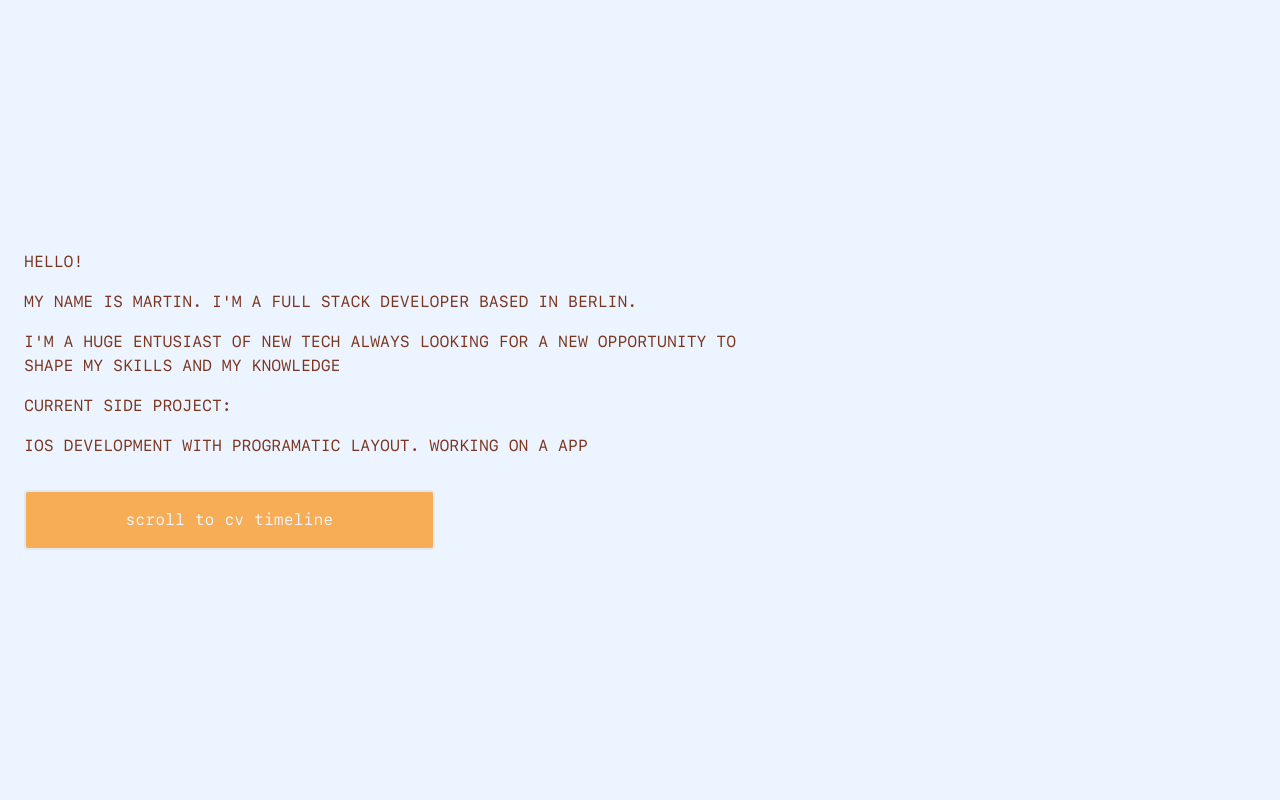
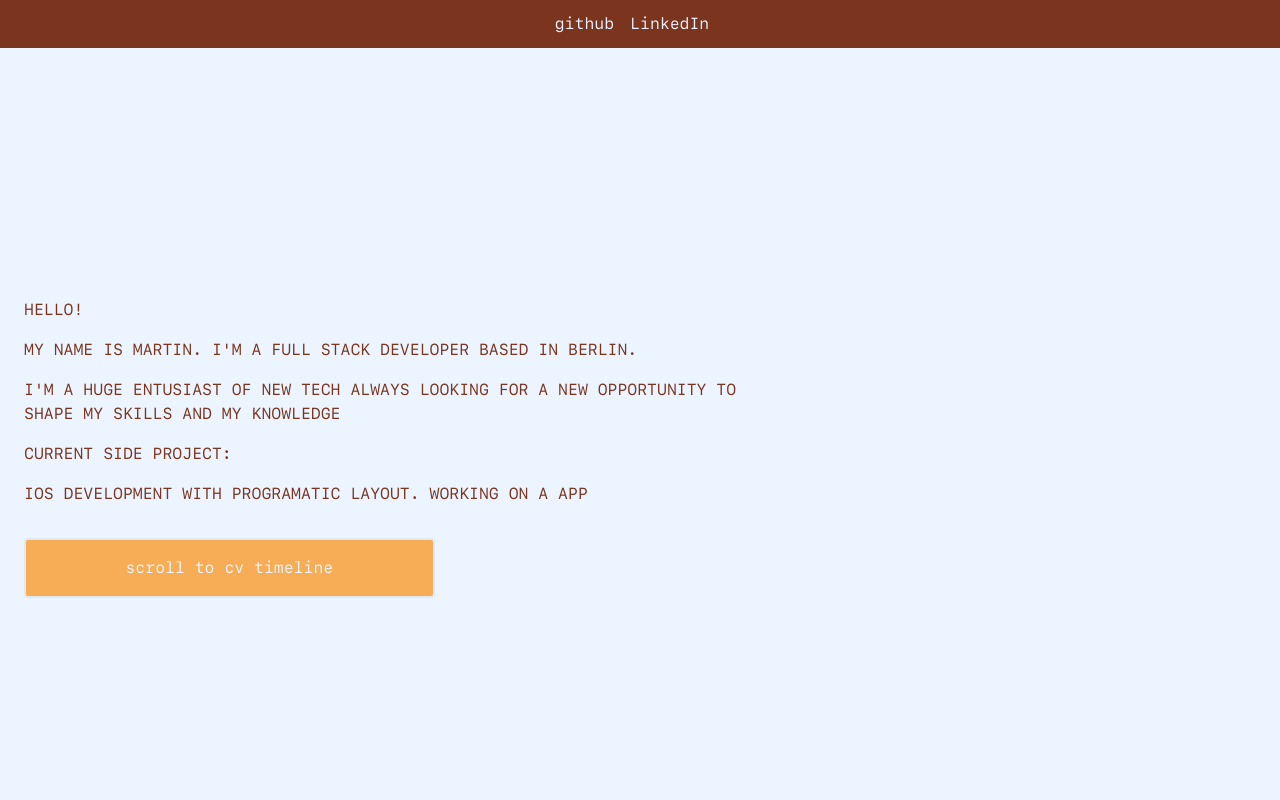
Before and after one commit to makiri1993/my-website, a Gatsby site: page / in a window 1280 px wide. Shown: the top 800 px of the page. Built offline with nearby package versions, Linux system fonts and the light colour scheme; Gatsby itself is replaced by a stand-in of ours.

Commit message:
should be nearly done

```diff
--- a/src/components/layout/main/layout.tsx
+++ b/src/components/layout/main/layout.tsx
@@ -2,6 +2,7 @@ import React, { ReactNode } from 'react'
 import Helmet from 'react-helmet'
 
 import './layout.scss'
+import Nav from '../../nav/Nav'
 
 interface Props {
   children: ReactNode
@@ -10,6 +11,7 @@ interface Props {
 const Layout = ({ children }: Props) => {
   return (
     <>
+      <Nav />
       <main className="bg-indigo-100 h-full">{children}</main>
     </>
   )
--- /dev/null
+++ b/src/components/nav/Nav.tsx
@@ -0,0 +1,41 @@
+import React from 'react'
+import { StaticQuery, graphql } from 'gatsby'
+
+interface NavData {
+  siteData: {
+    frontmatter: {
+      navigation: [{ name: string; link: string }]
+    }
+  }
+}
+
+const Nav = () => (
+  <StaticQuery
+    query={graphql`
+      {
+        siteData: markdownRemark(frontmatter: { pageKey: { eq: "page_index" } }) {
+          frontmatter {
+            navigation {
+              name
+              link
+            }
+          }
+        }
+      }
+    `}
+    render={({ siteData }: NavData) => {
+      const { navigation } = siteData.frontmatter
+      return (
+        <nav className="bg-orange-900 flex justify-center">
+          {navigation.map(({ name, link }) => (
+            <a className="py-3 text-indigo-100 mr-4" href={link}>
+              {name}
+            </a>
+          ))}
+        </nav>
+      )
+    }}
+  />
+)
+
+export default Nav
--- /dev/null
+++ b/src/components/skills/Skills.tsx
@@ -0,0 +1,30 @@
+import React, { useState } from 'react'
+import { SkillModelProps } from '../../model/SkillModel'
+
+interface SkillsProps {
+  skills: SkillModelProps[]
+}
+
+const Skills = ({ skills }: SkillsProps) => {
+  return (
+    <div className="flex flex-wrap bg-indigo-100 p-16">
+      {skills.map(({ name }, index) => {
+        return <Skill name={name} />
+      })}
+    </div>
+  )
+}
+
+interface SkillProps {
+  name: string
+}
+
+const Skill = ({ name }: SkillProps) => {
+  return (
+    <div className="bg-orange-400 mr-4 md:mr-10 mb-6 md:mb-10 p-4 md:h-32 md:w-32 rounded-full flex items-center justify-center shadow-xl transition-all flex flex-col">
+      <div className="text-orange-900 text-center">{name}</div>
+    </div>
+  )
+}
+
+export default Skills
--- a/src/content/content/pages/index.md
+++ b/src/content/content/pages/index.md
@@ -1,12 +1,10 @@
 ---
 pageKey: page_index
-slider:
-  slides:
-    - image: /img/Slider_new_1.jpg
-    - image: /img/Slider_new_2.jpg
-    - image: /img/Slider_new_3.jpg
-    - image: /img/Slider_new_4.jpg
-    - image: /img/Slider_new_5.jpg
+navigation:
+  - name: github
+    link: https://github.com/makiri1993
+  - name: LinkedIn
+    link: https://www.linkedin.com/in/martin-kireew-93912a153/
 introduction:
   - Hello!
   - my name is martin. I'm a full stack developer based in berlin.
@@ -76,4 +74,59 @@ timelineEvents:
     information: "Writing my bachelor's degree at Finanz Informatik GmbH about conception. Designing a new feature in the cms of the Sparkasse."
     position: 'left'
     icon: 'Icon.EDUCATION'
+skills:
+  - name: 'Typescript'
+    description: 'the better javascript'
+  - name: 'HTML'
+    description: 'enough for every skeleton'
+  - name: 'CSS'
+    description: 'in mastering'
+  - name: 'Javascript'
+    description: 'new language features'
+  - name: 'Swift 5'
+    description: 'basics'
+  - name: 'Java'
+    description: 'only java7'
+  - name: 'iOS'
+    description: 'basics'
+  - name: 'ReactJS'
+    description: 'ready to build everything'
+  - name: 'Hooks'
+    description: 'ready to build everything'
+  - name: 'VueJS'
+    description: 'experiencing the learning cure'
+  - name: 'Vuex'
+    description: 'experiencing the learning cure'
+  - name: 'NuxtJS'
+    description: 'experiencing the learning cure'
+  - name: 'GatsbyJS'
+    description: 'from the beginning'
+  - name: 'Jest'
+    description: 'way to go'
+  - name: 'Webpack'
+    description: 'better stay default'
+  - name: 'HandlebarsJS'
+    description: 'better stay default'
+  - name: 'Strapi'
+    description: 'better stay default'
+  - name: 'UI - Design'
+    description: 'for different projects'
+  - name: 'Kubernetes'
+    description: 'for different projects'
+  - name: 'Docker'
+    description: 'for different projects'
+  - name: 'Node.js'
+    description: 'private usage'
+  - name: 'KOA'
+    description: 'private usage'
+  - name: 'Express'
+    description: 'private usage'
+  - name: 'Tracking'
+    description: 'private usage'
+  - name: 'REST'
+    description: 'work experience'
+  - name: 'Spring'
+    description: 'some time ago'
+  - name: 'UX - Design'
+    description: 'for different projects'
 ---
--- /dev/null
+++ b/src/model/SkillModel.ts
@@ -0,0 +1,27 @@
+export interface SkillModelProps {
+  name: string
+  description: string
+}
+
+export default class SkillModel {
+  private _name: string
+  private _description: string
+
+  constructor({ name, description }: SkillModelProps) {
+    this._name = name
+    this._description = description
+  }
+
+  public get name(): string {
+    return this._name
+  }
+  public set name(value: string) {
+    this._name = value
+  }
+  public get description(): string {
+    return this._description
+  }
+  public set description(value: string) {
+    this._description = value
+  }
+}
--- a/src/pages/index.tsx
+++ b/src/pages/index.tsx
@@ -7,6 +7,8 @@ import { graphql } from 'gatsby'
 
 import TimelineElementModel, { TimelineElementModelProps } from '../model/TImelineElementModel'
 import TimelineContainer from '../components/timeline/TimelineContainer'
+import SkillModel, { SkillModelProps } from '../model/SkillModel'
+import Skills from '../components/skills/Skills'
 
 interface IndexProps {
   data: {
@@ -14,30 +16,33 @@ interface IndexProps {
       frontmatter: {
         introduction: string[]
         timelineEvents: TimelineElementModelProps[]
+        skills: SkillModelProps[]
       }
     }
   }
 }
 
 const IndexPage = ({ data }: IndexProps) => {
-  const { introduction, timelineEvents } = data.siteData.frontmatter
-  const timelineElements = parseToModel(timelineEvents)
+  const { introduction, timelineEvents, skills } = data.siteData.frontmatter
+  const timelineElements = parseToTimelineModel(timelineEvents)
+  const skillElements = parseToSkillModel(skills)
+
   return (
     <Layout>
       <SEO title="SEO Title Home" metaDescription="SEO Desc Home" />
       <Introduction content={introduction} />
-
       <TimelineContainer timelineElements={timelineElements} />
-      {/* <Image imageName="gatsby-astronaut.png" maxWidth={500} className="test" />
-    <Image imageName="gatsby-astronaut.png" maxWidth={250} className="karim" />
-    <Image imageName="gatsby-icon.png" />
-  <Image imageName="gatsby-icon.png" maxWidth={1000} /> */}
+      <Skills skills={skillElements} />
     </Layout>
   )
 }
 
-function parseToModel(timelineEvents: TimelineElementModelProps[]): TimelineElementModel[] {
+function parseToTimelineModel(timelineEvents: TimelineElementModelProps[]): TimelineElementModel[] {
   return timelineEvents.map(event => new TimelineElementModel(event))
+}
+
+function parseToSkillModel(skills: SkillModelProps[]): SkillModel[] {
+  return skills.map(skill => new SkillModel(skill))
 }
 
 export default IndexPage
@@ -57,6 +62,10 @@ export const query = graphql`
           position
           icon
         }
+        skills {
+          name
+          description
+        }
       }
     }
   }
--- a/tailwind.config.js
+++ b/tailwind.config.js
@@ -17,6 +17,9 @@ module.exports = {
       container: {
         center: true,
       },
+      fontSize: {
+        0: '0rem',
+      },
     },
   },
 }
```
